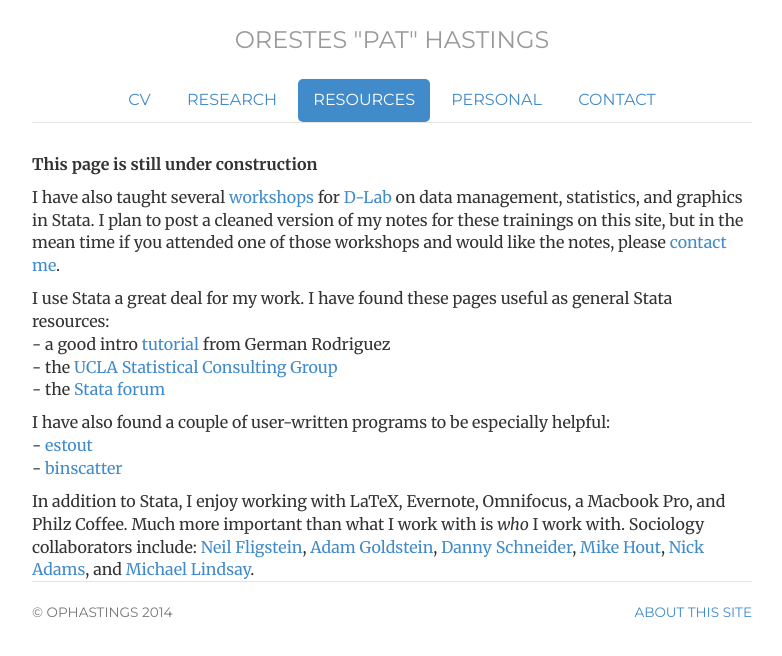
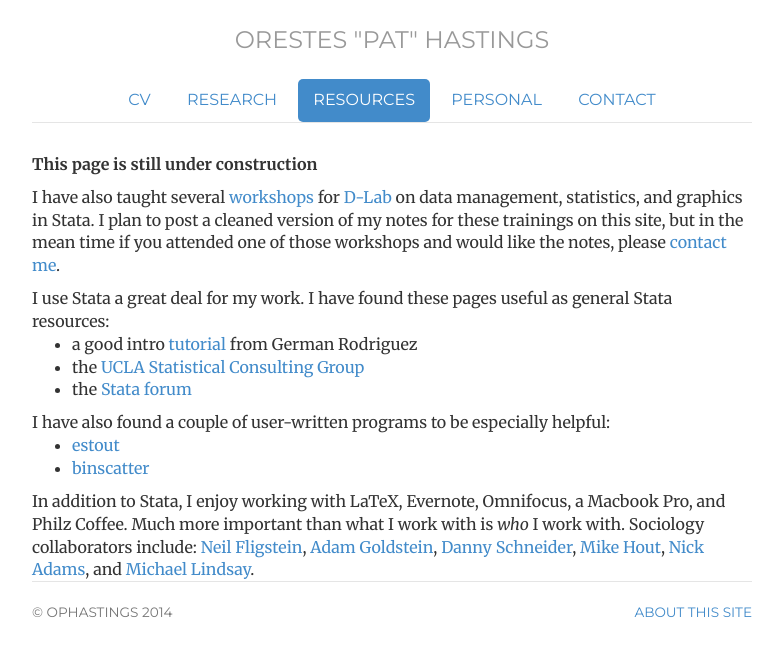
Before and after one commit to ophastings/ophastings.github.io, a Jekyll site: the page built from resources/index.html, in a window 1280 px wide. Shown: the top 656 px of the page, without its empty margins (248-1030 px from the left). Built offline with Jekyll 4.4.1, drawn with Linux system fonts in a browser that asks for light colours.

Commit message:
Update index.html

```diff
--- a/resources/index.html
+++ b/resources/index.html
@@ -16,16 +16,16 @@
   please <a href="contact">contact me</a>.</p>
 
 I use Stata a great deal for my work. I have found these pages useful as general Stata resources:
-<ul class="list-unstyled">
-	 <li>- a good intro <a title="http://data.princeton.edu/stata/" href="http://data.princeton.edu/stata/">tutorial</a> from German Rodriguez</li>
-	 <li>- the <a title="http://www.ats.ucla.edu/stat/stata/" href="http://www.ats.ucla.edu/stat/stata/">UCLA Statistical Consulting Group</a></li>
-	 <li>- the <a title="http://www.stata.com/statalist/" href="http://www.stata.com/statalist/">Stata forum</a></li>
+<ul>
+	<li>a good intro <a title="http://data.princeton.edu/stata/" href="http://data.princeton.edu/stata/">tutorial</a> from German Rodriguez</li>
+	<li>the <a title="http://www.ats.ucla.edu/stat/stata/" href="http://www.ats.ucla.edu/stat/stata/">UCLA Statistical Consulting Group</a></li>
+	<li>the <a title="http://www.stata.com/statalist/" href="http://www.stata.com/statalist/">Stata forum</a></li>
 </ul>
 
 I have also found a couple of user-written programs to be especially helpful:
-<ul class="list-unstyled">
-  <li>- <a href="http://repec.org/bocode/e/estout/">estout</a></li>
-  <li>- <a href="http://michaelstepner.com/binscatter/">binscatter</a></li>
+<ul>
+  <li><a href="http://repec.org/bocode/e/estout/">estout</a></li>
+  <li><a href="http://michaelstepner.com/binscatter/">binscatter</a></li>
 </ul>
 
 In addition to Stata, I enjoy working with LaTeX, Evernote, Omnifocus, a Macbook Pro, and Philz Coffee.
```
